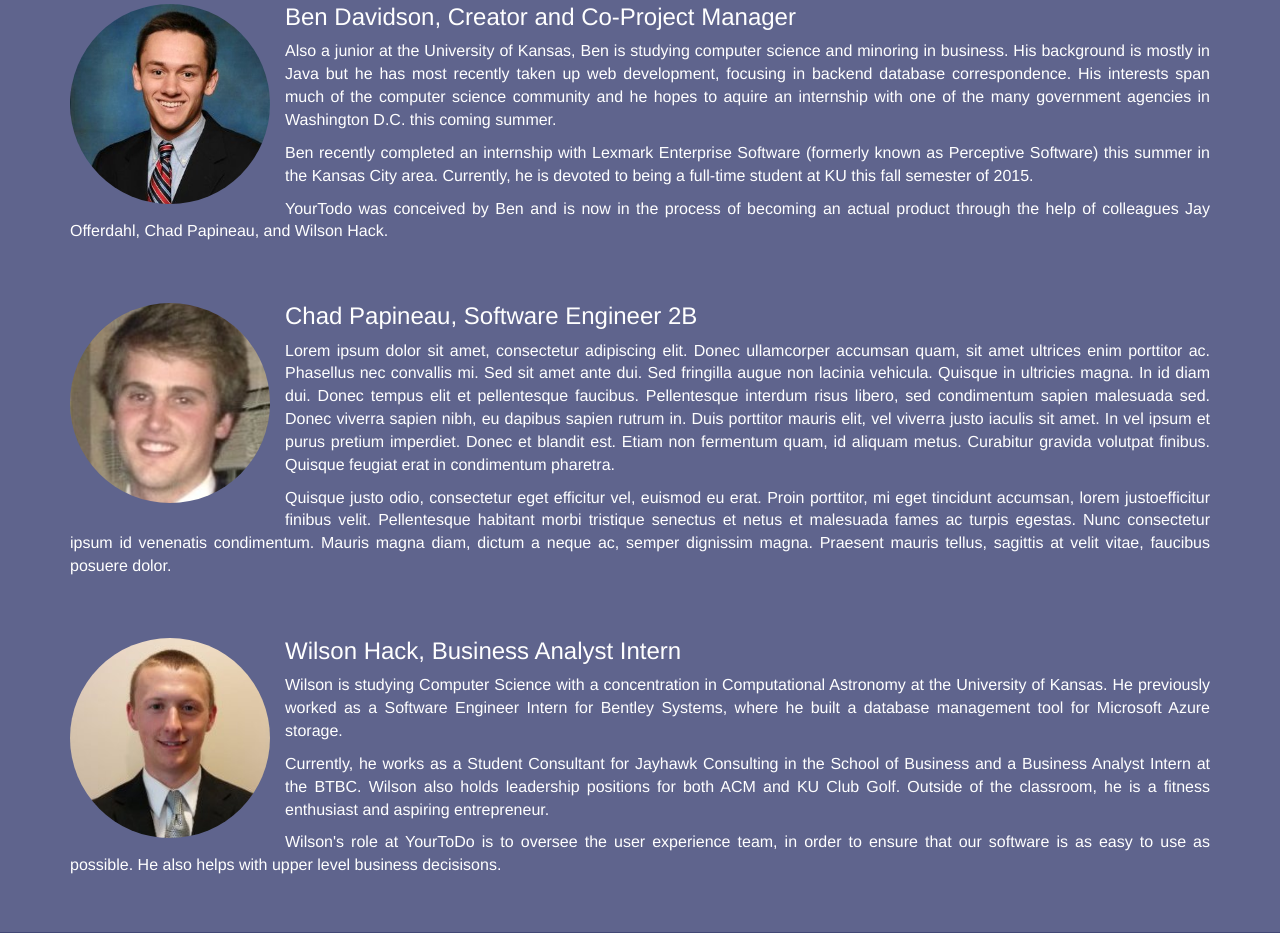
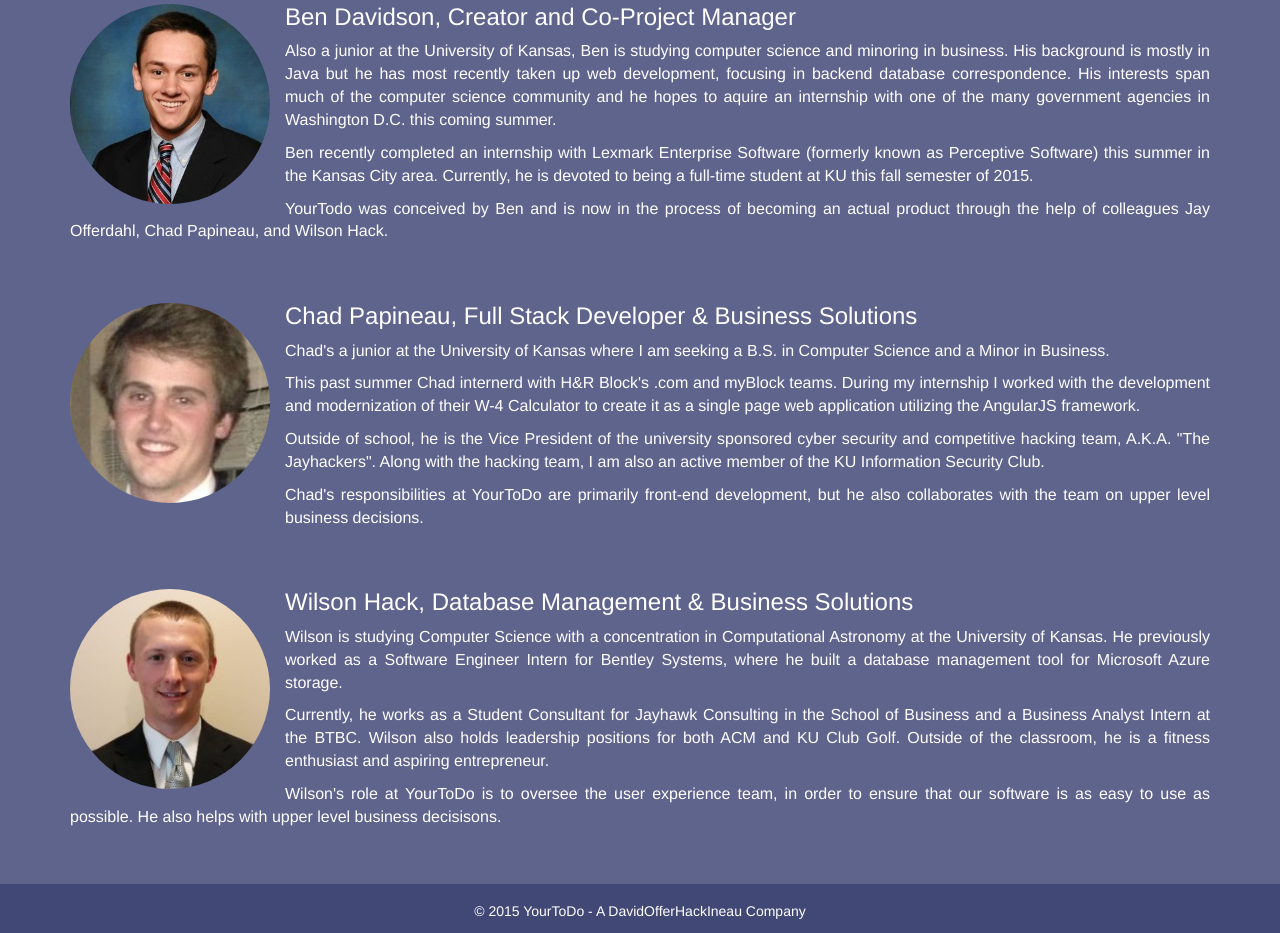
Before and after one commit to bendavidsonku/YourToDo, a Django app: template YourToDo/templates/static/about.html in a window 1280 px wide. Shown: the part 918-1851 px from the top of the page. Run offline with Django 3.2, Linux system fonts and the light colour scheme; the template is opened without the code that fills it, so the values that code supplies are empty; some libraries are stand-ins or nearby versions.

Commit message:
Updated about page for Chad. Changed project titles.

```diff
--- a/YourToDo/templates/static/about.html
+++ b/YourToDo/templates/static/about.html
@@ -45,15 +45,19 @@
 
                     <div class="col-lg-12 about-bio-sep">
                         <img class="about-profile-pic img-circle" src="{% static 'media/images/chad-profile.jpg' %}" alt="Chad Papineau's Picture" />
-                        <h3>Chad Papineau, Software Engineer 2B</h3>
-                        <p>Lorem ipsum dolor sit amet, consectetur adipiscing elit. Donec ullamcorper accumsan quam, sit amet ultrices enim porttitor ac. Phasellus nec convallis mi. Sed sit amet ante dui. Sed fringilla augue non lacinia vehicula. Quisque in ultricies magna. In id diam dui. Donec tempus elit et pellentesque faucibus. Pellentesque interdum risus libero, sed condimentum sapien malesuada sed. Donec viverra sapien nibh, eu dapibus sapien rutrum in. Duis porttitor mauris elit, vel viverra justo iaculis sit amet. In vel ipsum et purus pretium imperdiet. Donec et blandit est. Etiam non fermentum quam, id aliquam metus. Curabitur gravida volutpat finibus. Quisque feugiat erat in condimentum pharetra.</p>
+                        <h3>Chad Papineau, Full Stack Developer &amp; Business Solutions</h3>
+                        <p>Chad's a junior at the University of Kansas where I am seeking a B.S. in Computer Science and a Minor in Business.</p>
 
-                        <p>Quisque justo odio, consectetur eget efficitur vel, euismod eu erat. Proin porttitor, mi eget tincidunt accumsan, lorem justoefficitur finibus velit. Pellentesque habitant morbi tristique senectus et netus et malesuada fames ac turpis egestas. Nunc consectetur ipsum id venenatis condimentum. Mauris magna diam, dictum a neque ac, semper dignissim magna. Praesent mauris tellus, sagittis at velit vitae, faucibus posuere dolor.</p>
+                        <p>This past summer Chad internerd with H&amp;R Block's .com and myBlock teams. During my internship I worked with the development and modernization of their W-4 Calculator to create it as a single page web application utilizing the AngularJS framework.</p>
+
+                        <p>Outside of school, he is the Vice President of the university sponsored cyber security and competitive hacking team, A.K.A. "The Jayhackers". Along with the hacking team, I am also an active member of the KU Information Security Club.</p>
+
+                        <p>Chad's responsibilities at YourToDo are primarily front-end development, but he also collaborates with the team on upper level business decisions.</p>
                     </div>
 
                     <div class="col-lg-12 about-bio-sep">
                         <img class="about-profile-pic img-circle" src="{% static 'media/images/wilson-profile.jpg' %}" alt="Wilson Hack's Picture" />
-                        <h3>Wilson Hack, Business Analyst Intern</h3>
+                        <h3>Wilson Hack, Database Management &amp; Business Solutions</h3>
                         <p>Wilson is studying Computer Science with a concentration in Computational Astronomy at the University of Kansas. He previously worked as a Software Engineer Intern for Bentley Systems, where he built a database management tool for Microsoft Azure storage.</p>
 
                         <p>Currently, he works as a Student Consultant for Jayhawk Consulting in the School of Business and a Business Analyst Intern at the BTBC. Wilson also holds leadership positions for both ACM and KU Club Golf. Outside of the classroom, he is a fitness enthusiast and aspiring entrepreneur.</p>
```
